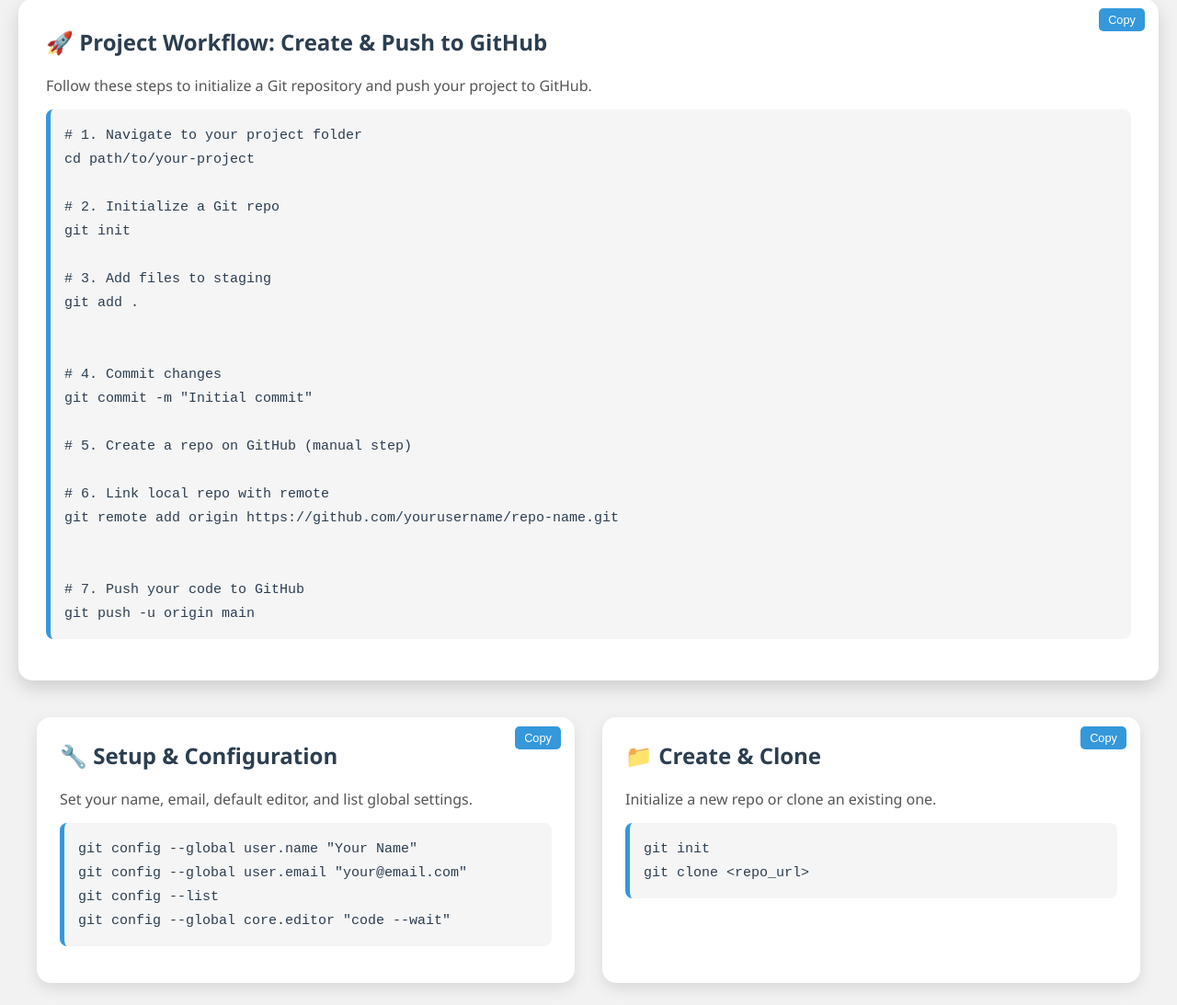
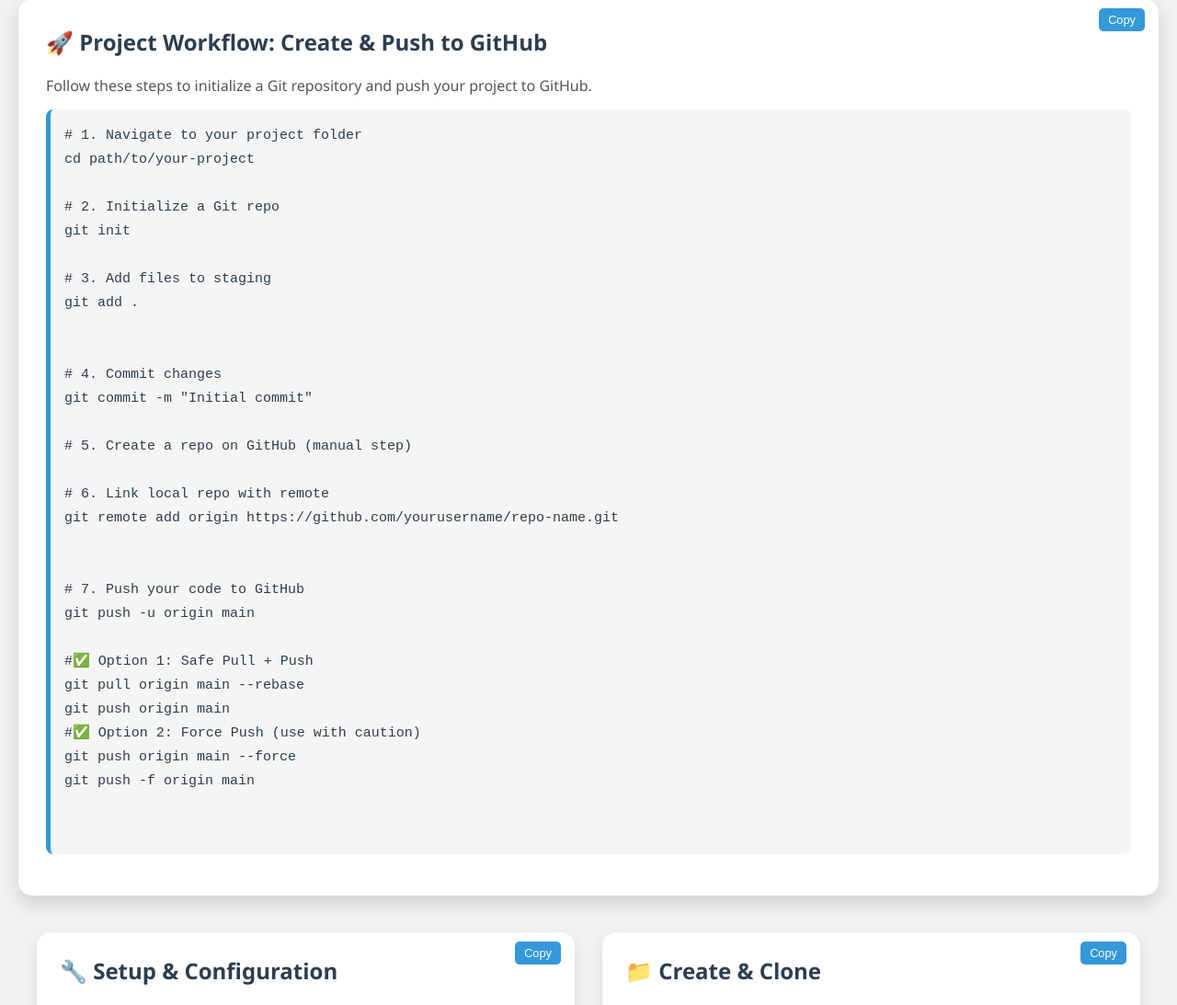
Before and after one commit to Adyaprana/adyaprana.com, a Flask app: template templates/git-commands.html in a window 1280 px wide. Shown: the part 143-1236 px from the top of the page at 92% size. Run offline with Flask 3, Linux system fonts and the light colour scheme; the template is opened without the code that fills it, so the values that code supplies are empty.

Commit message:
change git-commands.html

```diff
--- a/templates/git-commands.html
+++ b/templates/git-commands.html
@@ -128,7 +128,17 @@ git remote add origin https://github.com/yourusername/repo-name.git
 
 
 # 7. Push your code to GitHub
-git push -u origin main</code></pre>
+git push -u origin main
+
+#✅ Option 1: Safe Pull + Push
+git pull origin main --rebase
+git push origin main
+#✅ Option 2: Force Push (use with caution)
+git push origin main --force
+git push -f origin main
+
+
+</code></pre>
   </div>
 
   <div class="container">
```
